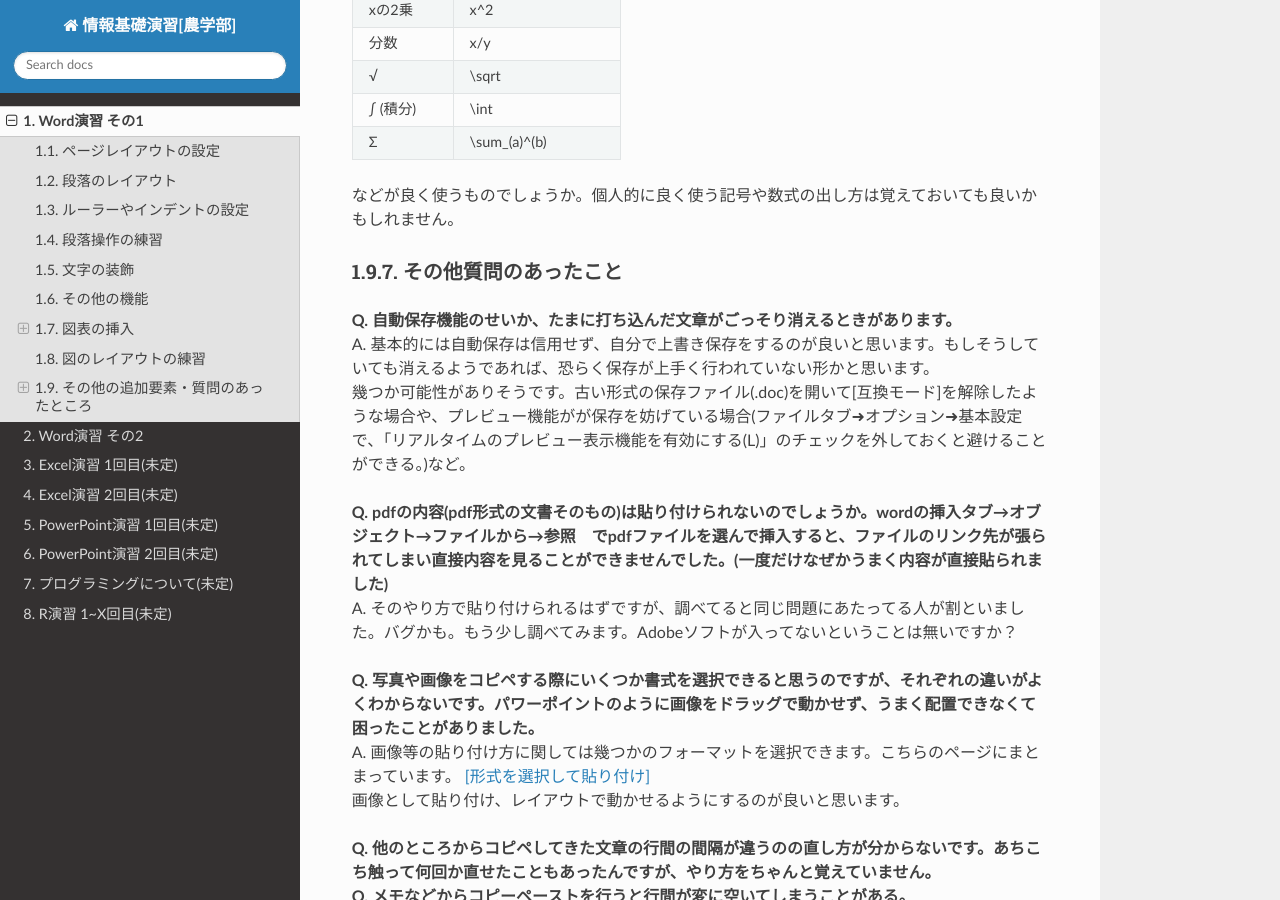
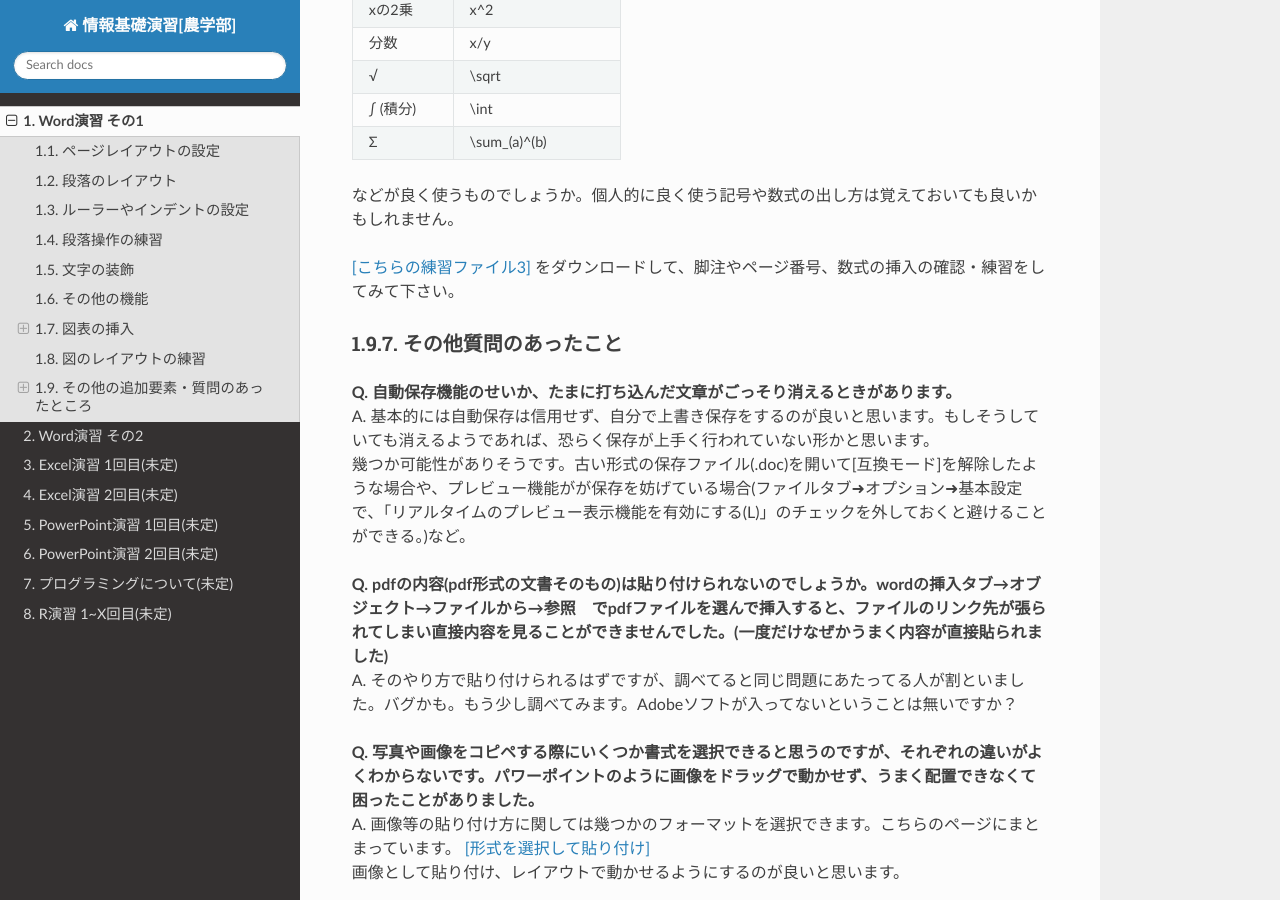
Before and after one commit to slt666666/informatics_agri_1st, a Sphinx documentation site: the page built from source/word_1.rst, in a window 1280 px wide and 900 px high, scrolled down 16608 px. Built offline with Sphinx 7.4.7 and the Read the Docs theme 2.0.0, drawn with Linux system fonts in a browser that asks for light colours.

Commit message:
add practice3

```diff
--- a/source/word_1.rst
+++ b/source/word_1.rst
@@ -262,6 +262,8 @@ xの2乗                        x^2
 
 などが良く使うものでしょうか。個人的に良く使う記号や数式の出し方は覚えておいても良いかもしれません。
 
+`[こちらの練習ファイル3] <_static/documents/practice3.docx>`_ をダウンロードして、脚注やページ番号、数式の挿入の確認・練習をしてみて下さい。
+
 その他質問のあったこと
 ------------------------
 | **Q. 自動保存機能のせいか、たまに打ち込んだ文章がごっそり消えるときがあります。**
```
Also changed, not shown: 1 other file.
